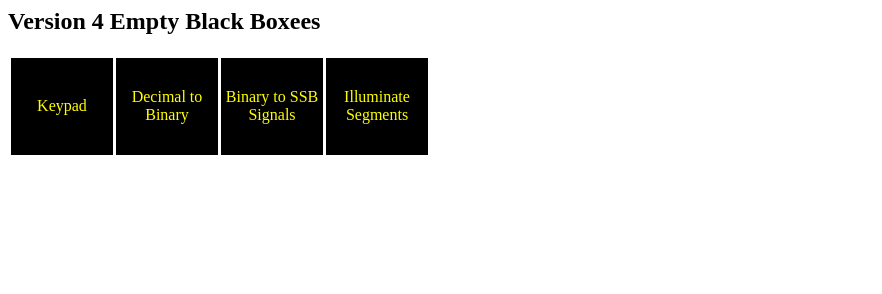
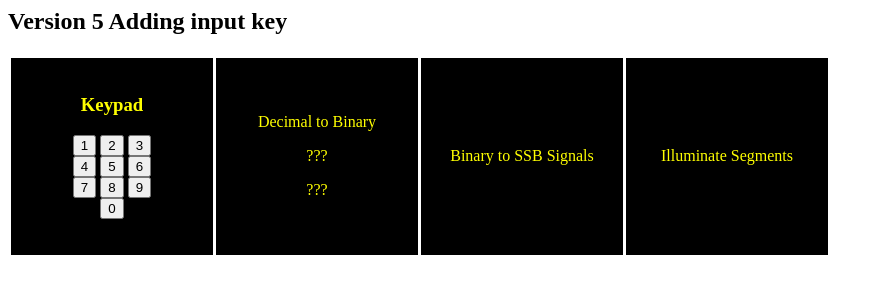
Before and after one commit to iamchris34/QC-inf1339-week01, a plain HTML site: page docs/v04.html in a window 1280 px wide. Shown: the whole page, without its empty margins (0-882 px from the left). Drawn offline with Linux system fonts and the light colour scheme.

Commit message:
Add files via upload

```diff
--- a/docs/v04.html
+++ b/docs/v04.html
@@ -5,22 +5,67 @@
     .standardTable {border: solid;
                     border-collapse: collapse;}
     .blackbox {border: solid;
-                height: 100px;
-                width: 100px;
+                height: 200px;
+                width: 200px;
                 text-align: center;
                 background-color: black;
                 border-color: white;
                 color: yellow;}
+    button {
+
+
+    }
 
 </style>
-<script></script>
+<script>
+    function display(number) {
+        // for now just display the number in a <p> element
+        document.getElementById("decimal_input").innerHTML=number
+        var bcd = dec2binLame(number)
+        document.getElementById("binary_output").innerHTML=bcd
+    }
+
+    function dec2bin (decimal) {
+        var x = decimal
+        var output = ''
+        while (x !== 0) {
+            remainder = x % 2
+            if (remainder == 1) {
+                output = '1' + output
+            } else {
+                output = '0' + output
+            }
+            quotient = Math.floor(x / 2)
+        }
+    }
+
+    function dec2binLame(decimal) {
+        // for stub just return '0000'
+        var binary = ["0000", "0001", "0010", "0011", "0100", "0101", "0110", "0111", "1000", "1001"]
+        return (binary[decimal])
+    }
+    </script>
 </head>
 <body>
-    <h2>Version 4 Empty Black Boxees</h2>
+    <h2>Version 5 Adding input key</h2>
     <table class="standardTable">
         <tr>
-            <td class="blackbox">Keypad</td>
-            <td class="blackbox">Decimal to Binary</td>
+            <td class="blackbox"><h3>Keypad</h3>
+                <button type = "button" onclick="display(1)"> 1 </button>
+                <button type = "button" onclick="display(2)"> 2 </button>
+                <button type = "button" onclick="display(3)"> 3 </button> <br \>
+                <button type = "button" onclick="display(4)"> 4 </button>
+                <button type = "button" onclick="display(5)"> 5 </button>
+                <button type = "button" onclick="display(6)"> 6 </button> <br \>
+                <button type = "button" onclick="display(7)"> 7 </button>
+                <button type = "button" onclick="display(8)"> 8 </button>
+                <button type = "button" onclick="display(9)"> 9 </button> <br \>
+                <button type = "button" onclick="display(0)"> 0 </button>
+            </td>
+            <td class="blackbox">Decimal to Binary
+                <p id = "decimal_input">???</p>
+                <p id = "binary_output">???</p>
+            </td>
             <td class="blackbox">Binary to SSB Signals</td>
             <td class="blackbox">Illuminate Segments</td>
         </tr>
```
